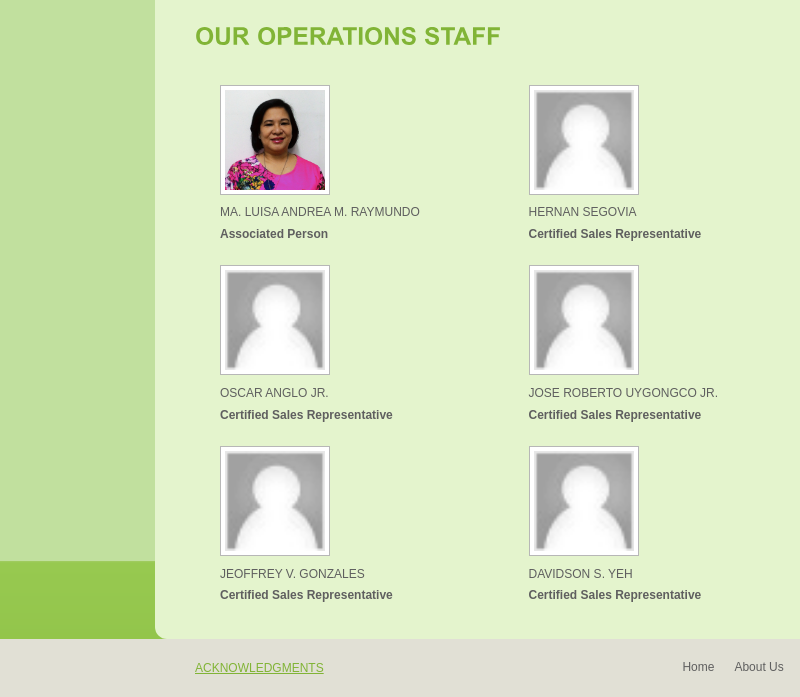
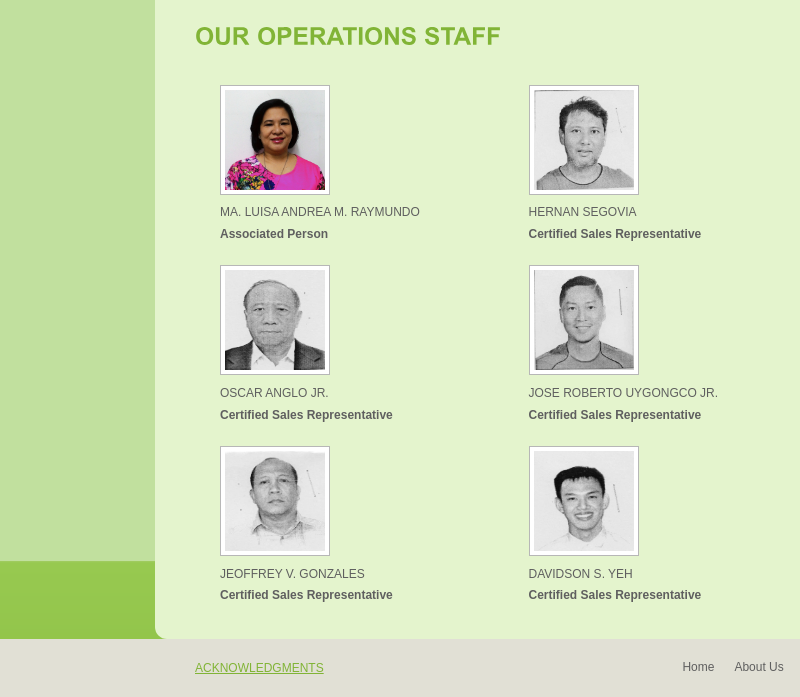
Before and after one commit to summitsec/summitsec, a plain HTML site: page employees.html in a window 1280 px wide. Shown: the part 841-1538 px from the top of the page, 0-800 px from the left. Drawn offline with Linux system fonts and the light colour scheme.

Commit message:
Complete Employees Roster
All pictures

```diff
--- a/employees.html
+++ b/employees.html
@@ -43,11 +43,11 @@
 			<h2 style="margin-top:20px;">OUR OPERATIONS STAFF</h2>
 			<ul class="employeelist">
 				<li><a href="images/raymundo.jpg"><img height=100 width=100 src="images/raymundo.jpg"/></a><br>MA. LUISA ANDREA M. RAYMUNDO<br><b>Associated Person</b></br></li>
-				<li><a href="images/userpic.gif"><img height=100 width=100 src="images/userpic.gif"/></a><br>OSCAR ANGLO JR.<br><b>Certified Sales Representative</b></br></li>
-				<li><a href="images/userpic.gif"><img height=100 width=100 src="images/userpic.gif"/></a><br>JEOFFREY V. GONZALES<br><b>Certified Sales Representative</b></br></li>
-				<li><a href="images/userpic.gif"><img height=100 width=100 src="images/userpic.gif"/></a><br>HERNAN SEGOVIA<br><b>Certified Sales Representative</b></br></li>
-				<li><a href="images/userpic.gif"><img height=100 width=100 src="images/userpic.gif"/></a><br>JOSE ROBERTO UYGONGCO JR.<br><b>Certified Sales Representative</b></br></li>
-				<li><a href="images/userpic.gif"><img height=100 width=100 src="images/userpic.gif"/></a><br>DAVIDSON S. YEH<br><b>Certified Sales Representative</b></br></li>
+				<li><a href="images/oscar.png"><img height=100 width=100 src="images/oscar.png"/></a><br>OSCAR ANGLO JR.<br><b>Certified Sales Representative</b></br></li>
+				<li><a href="images/jeofrey.png"><img height=100 width=100 src="images/jeofrey.png"/></a><br>JEOFFREY V. GONZALES<br><b>Certified Sales Representative</b></br></li>
+				<li><a href="images/hernan.png"><img height=100 width=100 src="images/hernan.png"/></a><br>HERNAN SEGOVIA<br><b>Certified Sales Representative</b></br></li>
+				<li><a href="images/roberto.png"><img height=100 width=100 src="images/roberto.png"/></a><br>JOSE ROBERTO UYGONGCO JR.<br><b>Certified Sales Representative</b></br></li>
+				<li><a href="images/davidson.png"><img height=100 width=100 src="images/davidson.png"/></a><br>DAVIDSON S. YEH<br><b>Certified Sales Representative</b></br></li>
 			</ul>
         </div>
       </div>
```
Also changed, not shown: images/009.jpg (added), images/davidson.png (added), images/hernan.png (added), images/jeofrey.png (added), images/oscar.png (added), images/roberto.png (added).
